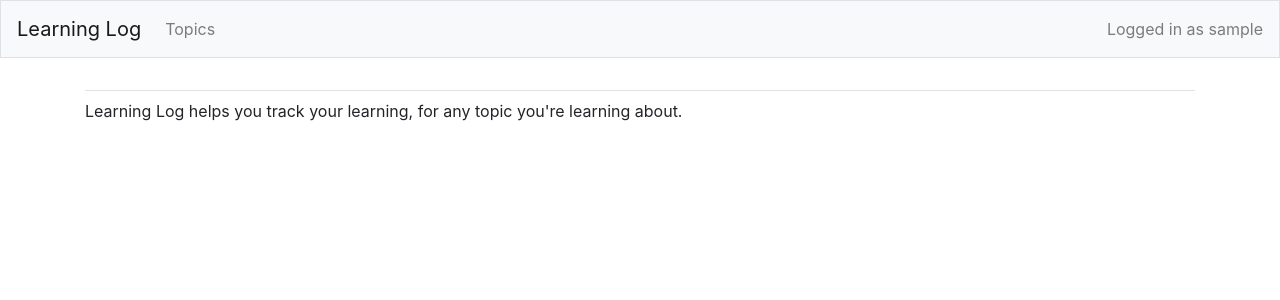
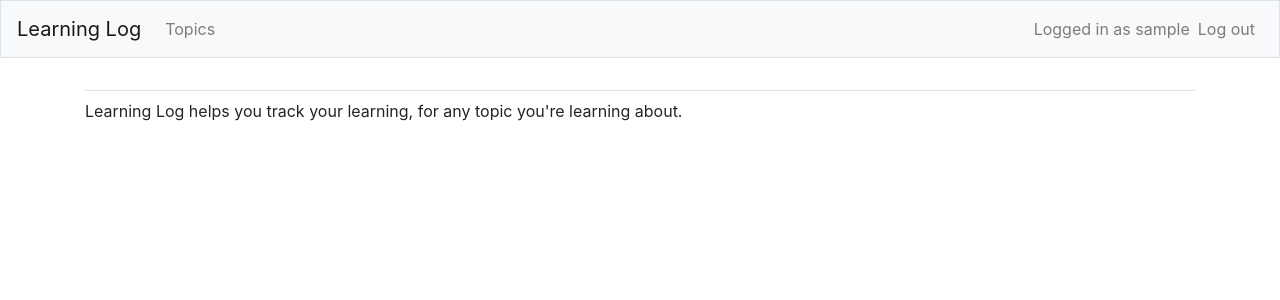
Before and after one commit to 333Abe/learning_log, a Django app: page / in a window 1280 px wide. Shown: the top 300 px of the page. Run offline with Django 4.2, Linux system fonts and the light colour scheme; the visitor is signed in with stand-in values (Sample User, id 1); some libraries are stand-ins or nearby versions.

Commit message:
add logout to nav

```diff
--- a/learning_logs/templates/learning_logs/base.html
+++ b/learning_logs/templates/learning_logs/base.html
@@ -33,6 +33,9 @@
                         <li class="nav-item">
                             <span class="navbar-text">Logged in as {{ user.username }}</span>
                         </li>
+                        <li class="nav-item">
+                            <a class="nav-link" href="{% url 'user:logout' %}">Log out</a>
+                        </li>
                     {% else %}
                         <li class="nav-item">
                             <a class="nav-link" href="{% url 'users:register' %}">Register</a>
```
